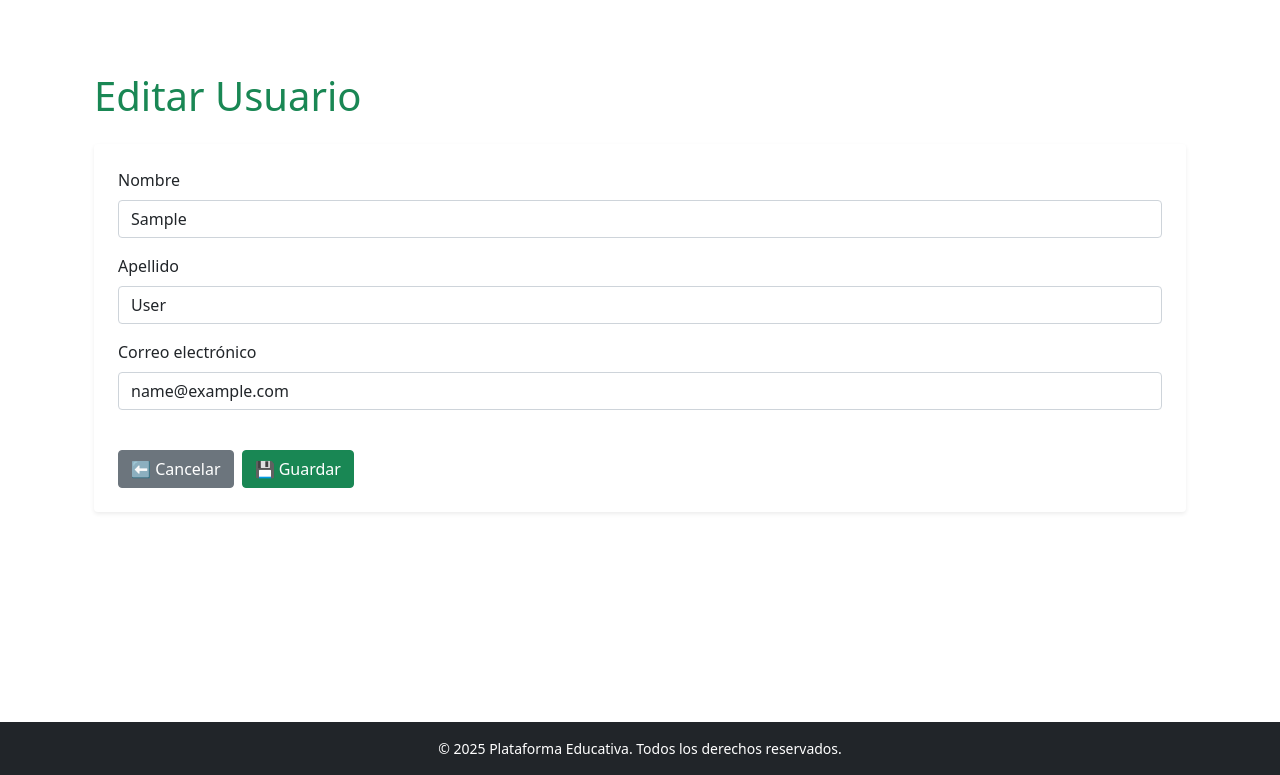
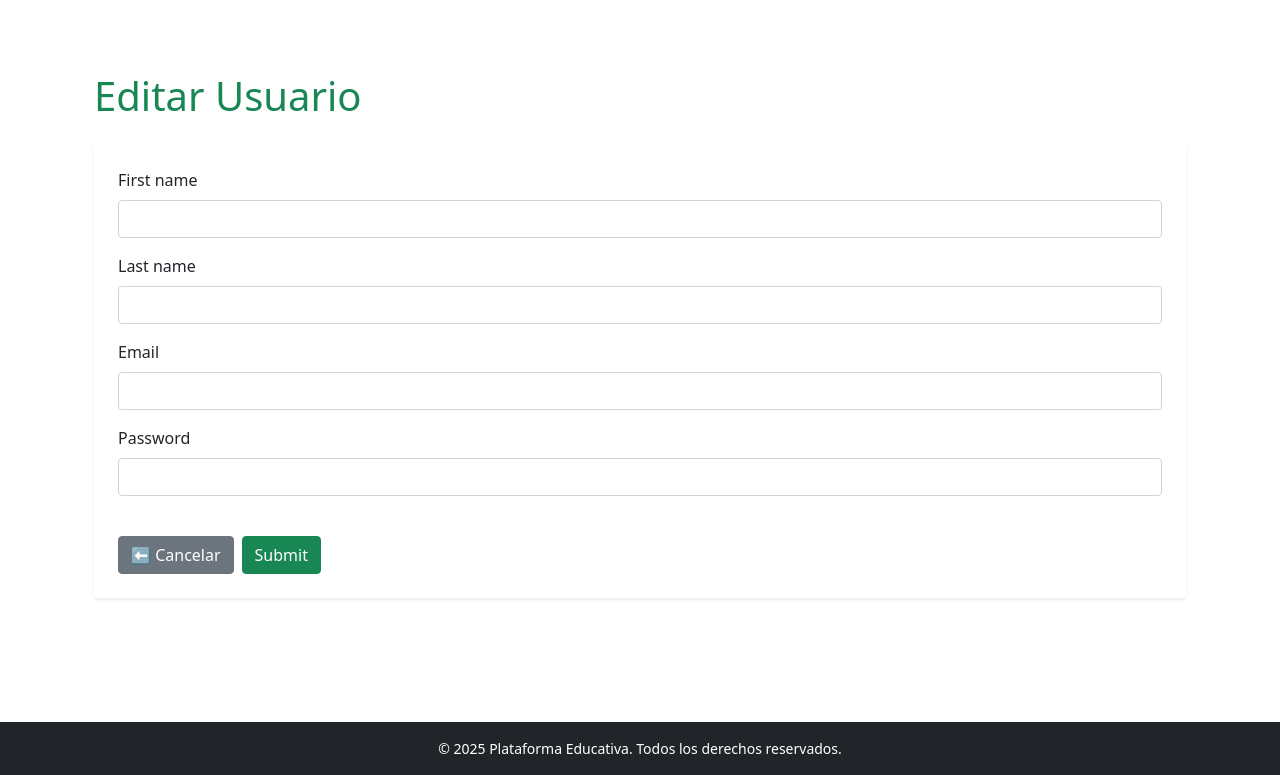
Before and after one commit to AlbertoZuiga/verificable-grupo-8, a Flask app: template app/templates/users/edit.html in a window 1280 px wide. Shown: the part 56-831 px from the top of the page. Run offline with Flask 3, Linux system fonts and the light colour scheme; the template is opened without the code that fills it: values that come from a table or form of the project are taken from there, others are empty; tables that the repository leaves empty hold one stand-in row (values such as "Sample post"); form fields are guessed from the names that the template uses.

Commit message:
user form

```diff
--- /dev/null
+++ b/app/templates/users/_form.html
@@ -0,0 +1,30 @@
+<form method="POST" class="card p-4 shadow-sm border-0 rounded-4">
+    {{ form.hidden_tag() }}
+
+    <div class="mb-3">
+        {{ form.first_name.label(class="form-label") }} {{ form.first_name(class="form-control") }}
+        {% for error in form.first_name.errors %}<span>{{ error }}</span>{% endfor %}
+    </div>
+
+    <div class="mb-3">
+        {{ form.last_name.label(class="form-label") }} {{ form.last_name(class="form-control") }}
+        {% for error in form.last_name.errors %}<span>{{ error }}</span>{% endfor %}
+    </div>
+
+    <div class="mb-3">
+        {{ form.email.label(class="form-label") }} {{ form.email(class="form-control") }}
+        {% for error in form.email.errors %}<span>{{ error }}</span>{% endfor %}
+    </div>
+
+    {% if form.password %}
+    <div class="mb-3">
+        {{ form.password.label(class="form-label") }} {{ form.password(class="form-control") }}
+        {% for error in form.password.errors %}<span>{{ error }}</span>{% endfor %}
+    </div>
+    {% endif %}
+
+    <div class="d-flex gap-2 mt-4">
+    <a href="{{ url_for('user.index') }}" class="btn btn-secondary">⬅ Cancelar</a>
+    {{ form.submit(class="btn btn-success") }}
+    </div>
+</form>
--- a/app/templates/users/edit.html
+++ b/app/templates/users/edit.html
@@ -6,28 +6,7 @@
 
 <div class="container py-5">
   <h1 class="mb-4 text-success">Editar Usuario</h1>
-
-  <form method="POST" action="{{ url_for('user.edit', id=user.id) }}" class="card p-4 shadow-sm border-0 rounded-4">
-    <div class="mb-3">
-      <label for="first_name" class="form-label">Nombre</label>
-      <input type="text" class="form-control" id="first_name" name="first_name" value="{{user.first_name}}" required/>
-    </div>
-
-    <div class="mb-3">
-      <label for="last_name" class="form-label">Apellido</label>
-      <input type="text" class="form-control" id="last_name" name="last_name" value="{{user.last_name}}" required/>
-    </div>
-
-    <div class="mb-3">
-      <label for="email" class="form-label">Correo electrónico</label>
-      <input type="email" class="form-control" id="email" name="email" value="{{user.email}}" required/>
-    </div>
-
-    <div class="d-flex gap-2 mt-4">
-      <a href="{{ url_for('user.index') }}" class="btn btn-secondary">⬅ Cancelar</a>
-      <button type="submit" class="btn btn-success">💾 Guardar</button>
-    </div>
-  </form>
+  {% include 'users/_form.html' with context %}
 </div>
 
 {% endblock %}
```
Also changed, not shown: app/forms/user_forms.py (added, +16 -0 lines), app/routes/user_routes.py (+28 -12 lines), app/templates/users/create.html (+1 -27 lines), README.md.
